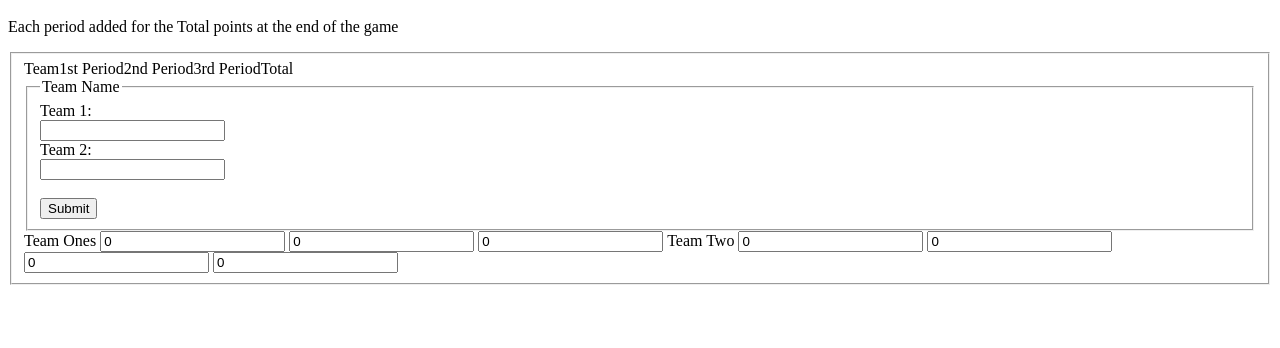
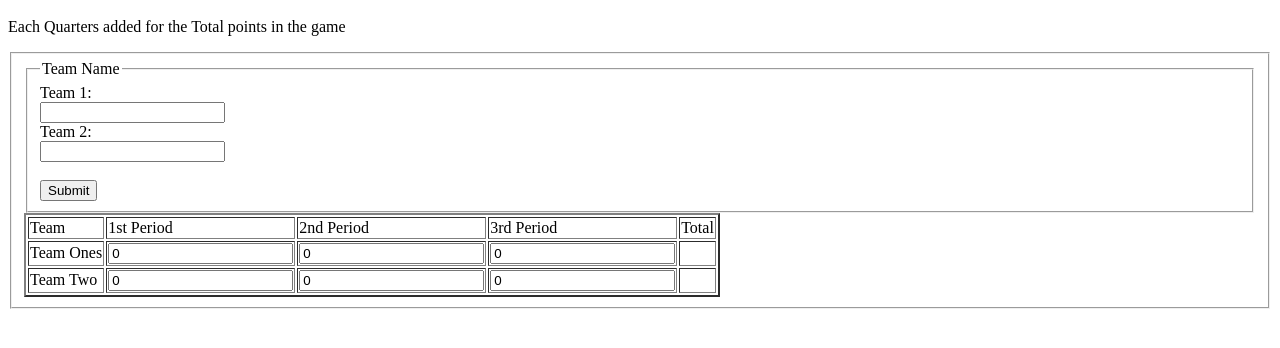
Before and after one commit to dpwhitmo/prog03.html, a plain HTML site: page index.html in a window 1280 px wide. Shown: the part 48-396 px from the top of the page. Drawn offline with Linux system fonts and the light colour scheme.

Commit message:
Update index.html

```diff
--- a/index.html
+++ b/index.html
@@ -2,12 +2,14 @@
 <body>
   <h1> Hockey </h1>
   <header>
-    <p>Each period added for the Total points at the end of the game</p>
+    <p>Each Quarters added for the Total points in the game</p>
   </header>
 
   <form oninput = "x.value = parseInt(a.value)+parseInt(b.value); y.value = parseInt(c.value)+parseInt(d.value);">
 
     <fieldset>
+
+    <table border = "2">
 
       <tr>
         <td>Team</td><td>1st Period</td><td>2nd Period</td><td>3rd Period</td><td>Total</td>
@@ -28,24 +30,20 @@
           <td><input type = "number" size = "5" id = "o1" value = "0"></td>
           <td><input type = "number" size = "5" id = "o2" value = "0"></td>
           <td><input type = "number" size = "5" id = "o3" value = "0"></td>
-          <td><output name = "o" for "o1 o2 o3 o4">
+          <td><output name = "x" for "a b">
 
       </tr>
       <tr>
 
           <td>Team Two</td>
-          <td><input type = "number" size = "6.3" id = "t1" value = "0"></td>
-          <td><input type = "number" size = "6.3" id = "t2" value = "0"></td>
+          <td><input type = "number" size = "5" id = "t1" value = "0"></td>
+          <td><input type = "number" size = "5" id = "t2" value = "0"></td>
           <td><input type = "number" size = "5" id = "t3" value = "0"></td>
-          <td><input type = "number" size = "5" id = "t4" value = "0"></td>
-          <td><output name = "t" for "t1 t2 t3 t4">
+          <td><output name = "n" for "o t">
         </fieldset>
       </tr>
 
     </table>
-
   </form>
-
 </body>
-
 </html>
```
